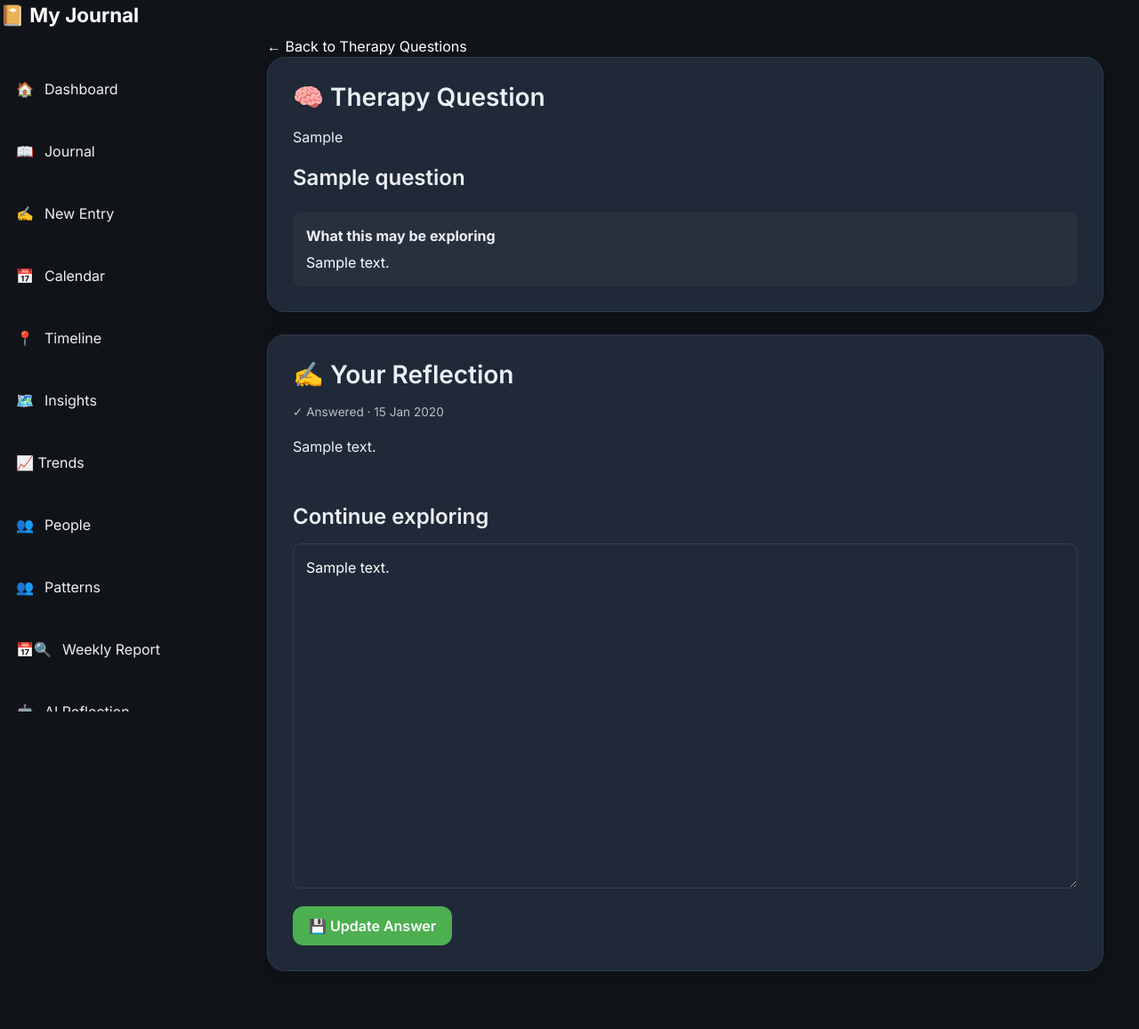
After one commit to dippa1982/Journal_V2, a Flask app: page /therapy-questions/1 in a window 1280 px wide. The commit adds this page. Shown: the whole page at 89% size. Run offline with Flask 3, Linux system fonts and the light colour scheme; a user stored in the database is signed in; tables that the repository leaves empty hold one stand-in row (values such as "Sample post").

Commit message:
Therapy questions clickable

```diff
--- a/models/therapy_questions.py
+++ b/models/therapy_questions.py
@@ -13,3 +13,5 @@ class TherapyQuestion(db.Model):
     answered = db.Column(db.Boolean, default=False, nullable=False)
     created_at = db.Column(db.DateTime, default=datetime.utcnow, nullable=False)
     user_id = db.Column(db.Integer, db.ForeignKey("user.id"), nullable=False)
+    answer = db.Column(db.Text,nullable=True)
+    answered_at = db.Column(db.DateTime,nullable=True)
--- a/routes/therapy_questions.py
+++ b/routes/therapy_questions.py
@@ -10,6 +10,8 @@ from flask import (
 from flask_login import login_required, current_user
 
 from extensions import db
+
+from datetime import datetime
 
 from models import TherapyQuestion
 
@@ -148,3 +150,66 @@ def save_questions():
             "therapy_questions.therapy_questions"
         )
     )
+
+@therapy_questions_bp.route("/<int:question_id>", methods=["GET"])
+@login_required
+def view_question(question_id):
+
+    question = TherapyQuestion.query.filter_by(
+        id=question_id,
+        user_id=current_user.id
+    ).first_or_404()
+
+    return render_template(
+        "therapy_question.html",
+        question=question
+    )
+
+
+@therapy_questions_bp.route("/<int:question_id>/answer", methods=["POST"])
+@login_required
+def answer_question(question_id):
+
+    question = TherapyQuestion.query.filter_by(
+        id=question_id,
+        user_id=current_user.id
+    ).first_or_404()
+
+    answer = request.form.get(
+        "answer",
+        ""
+    ).strip()
+
+    if not answer:
+
+        flash(
+            "Please write an answer before saving.",
+            "warning"
+        )
+
+        return redirect(
+            url_for(
+                "therapy_questions.view_question",
+                question_id=question.id
+            )
+        )
+
+    question.answer = answer
+
+    question.answered = True
+
+    question.answered_at = datetime.utcnow()
+
+    db.session.commit()
+
+    flash(
+        "Your answer has been saved.",
+        "success"
+    )
+
+    return redirect(
+        url_for(
+            "therapy_questions.view_question",
+            question_id=question.id
+        )
+    )
--- /dev/null
+++ b/static/css/therapy.css
@@ -0,0 +1,10 @@
+.therapy-question-card.saved {
+    display: flex;
+    text-decoration: none;
+    color: inherit;
+    cursor: pointer;
+}
+
+.therapy-question-card.saved:hover {
+    text-decoration: none;
+}
--- a/templates/base.html
+++ b/templates/base.html
@@ -37,6 +37,9 @@
 
     <link rel="stylesheet"
       href="{{ url_for('static', filename='css/patterns.css') }}">
+
+    <link rel="stylesheet"
+      href="{{ url_for('static', filename='css/therapy.css') }}">
 
 
     <!--=================================->
--- /dev/null
+++ b/templates/therapy_question.html
@@ -0,0 +1,262 @@
+{% extends "base.html" %}
+
+{% block title %}Therapy Question{% endblock %}
+
+{% block content %}
+
+<div class="content-wrapper">
+
+    <!-- Back -->
+
+    <div class="page-header">
+
+        <div>
+
+            <a
+                href="{{ url_for('therapy_questions.therapy_questions') }}"
+                class="text-muted"
+            >
+                ← Back to Therapy Questions
+            </a>
+
+        </div>
+
+    </div>
+
+
+    <!-- Question -->
+
+    <div class="pattern-card">
+
+        <div class="pattern-card-header">
+
+            <h3>🧠 Therapy Question</h3>
+
+        </div>
+
+
+        <div class="pattern-card-body">
+
+
+            {% if question.category %}
+
+                <span class="therapy-question-category">
+
+                    {{ question.category }}
+
+                </span>
+
+            {% endif %}
+
+
+            <h2 class="therapy-question-main">
+
+                {{ question.question }}
+
+            </h2>
+
+
+            {% if question.context %}
+
+                <div class="therapy-question-context-box">
+
+                    <strong>
+                        What this may be exploring
+                    </strong>
+
+                    <p>
+                        {{ question.context }}
+                    </p>
+
+                </div>
+
+            {% endif %}
+
+
+        </div>
+
+    </div>
+
+
+    <!-- Answer -->
+
+    <div class="pattern-card">
+
+        <div class="pattern-card-header">
+
+            <h3>✍️ Your Reflection</h3>
+
+        </div>
+
+
+        <div class="pattern-card-body">
+
+
+            {% if question.answer %}
+
+                <div class="saved-answer">
+
+                    <div class="answer-status">
+
+                        {% if question.answered %}
+
+                            ✓ Answered
+
+                            {% if question.answered_at %}
+
+                                ·
+                                {{ question.answered_at.strftime("%d %b %Y") }}
+
+                            {% endif %}
+
+                        {% endif %}
+
+                    </div>
+
+
+                    <div class="answer-text">
+
+                        {{ question.answer | replace('\n', '<br>') | safe }}
+
+                    </div>
+
+                </div>
+
+
+                <hr>
+
+
+                <h4>
+                    Continue exploring
+                </h4>
+
+            {% endif %}
+
+
+            <form
+                method="POST"
+                action="{{ url_for(
+                    'therapy_questions.answer_question',
+                    question_id=question.id
+                ) }}"
+            >
+
+                <div class="form-group">
+
+                    <textarea
+                        id="answer"
+                        name="answer"
+                        rows="14"
+                        class="form-control"
+                        placeholder="Write whatever comes to mind. There is no right or wrong answer..."
+                    >{% if question.answer %}{{ question.answer }}{% endif %}</textarea>
+
+                </div>
+
+
+                <div class="form-actions">
+
+                    <button
+                        type="submit"
+                        class="btn btn-primary"
+                    >
+
+                        {% if question.answer %}
+                            💾 Update Answer
+                        {% else %}
+                            💾 Save Answer
+                        {% endif %}
+
+                    </button>
+
+                </div>
+
+            </form>
+
+        </div>
+
+    </div>
+
+</div>
+
+
+<style>
+
+.therapy-question-main {
+    font-size: 1.5rem;
+    line-height: 1.5;
+    margin: 16px 0;
+}
+
+
+.therapy-question-context-box {
+    margin-top: 20px;
+    padding: 15px;
+    border-radius: 10px;
+    background: rgba(128, 128, 128, 0.08);
+}
+
+
+.therapy-question-context-box strong {
+    display: block;
+    margin-bottom: 6px;
+}
+
+
+.therapy-question-context-box p {
+    margin: 0;
+    line-height: 1.5;
+}
+
+
+.saved-answer {
+    margin-bottom: 20px;
+}
+
+
+.answer-status {
+    font-size: 0.85rem;
+    margin-bottom: 15px;
+    opacity: 0.75;
+}
+
+
+.answer-text {
+    line-height: 1.7;
+    white-space: normal;
+}
+
+
+hr {
+    border: 0;
+    border-top: 1px solid rgba(128, 128, 128, 0.2);
+    margin: 25px 0;
+}
+
+
+.form-group {
+    margin-bottom: 20px;
+}
+
+
+.form-control {
+    width: 100%;
+    box-sizing: border-box;
+    resize: vertical;
+    padding: 14px;
+    border-radius: 10px;
+    border: 1px solid rgba(128, 128, 128, 0.25);
+    background: var(--input-bg, transparent);
+    font-family: inherit;
+    line-height: 1.6;
+}
+
+
+.form-actions {
+    margin-top: 20px;
+}
+
+
+</style>
+
+{% endblock %}
```
Also changed, not shown: migrations/versions/34db82d2afc9_add_therapy_question_answers.py (added, +34 -0 lines), templates/therapy_questions.html (+3 -4 lines), instance/journal.db.
